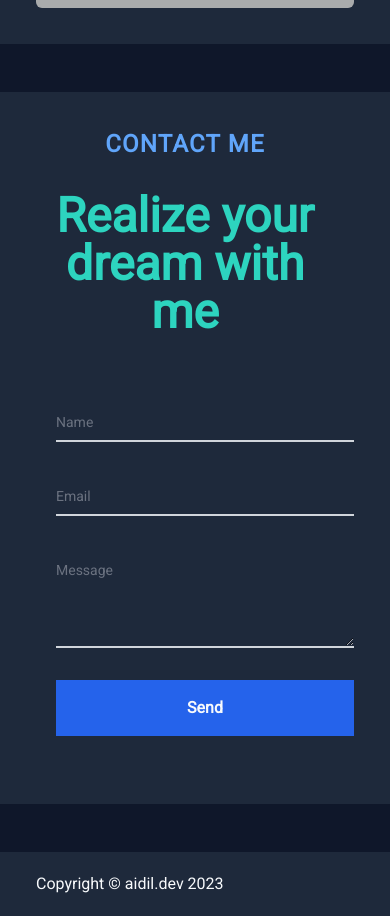
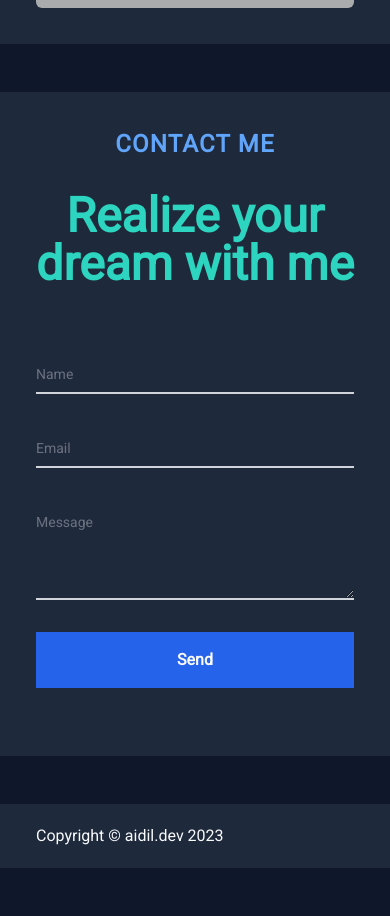
Before and after one commit to aidilrx04/aidilrx04-portfolio, a SvelteKit app: page / in a window 390 px wide. Shown: the part 2700-3616 px from the top of the page. After the commit the page ends 3568 px from the top, so only its background shows below. Built offline with nearby package versions, Linux system fonts and the light colour scheme; some icons are missing.

Commit message:
fix: reset padding to 0 when on small screen

```diff
--- a/src/routes/+page.svelte
+++ b/src/routes/+page.svelte
@@ -133,7 +133,7 @@
 	</Section>
 
 	<Section id="contact" class="flex justify-between flex-col md:flex-row">
-		<div class="col w-full md:w-[50%] pr-5 text-center md:text-left mb-8 md:mb-0">
+		<div class="col w-full md:w-[50%] pr-0 md:pr-5 text-center md:text-left mb-8 md:mb-0">
 			<div
 				class="title uppercase text-2xl tracking-wider text-blue-400 font-bold mb-8 text-center md:text-left"
 			>
@@ -152,7 +152,7 @@
 				</a>
 			</div>
 		</div>
-		<div class="col pl-5 md:w-4/5">
+		<div class="col pl-0 md:pl-5 md:w-4/5">
 			<ContactForm />
 		</div>
 	</Section>
```
